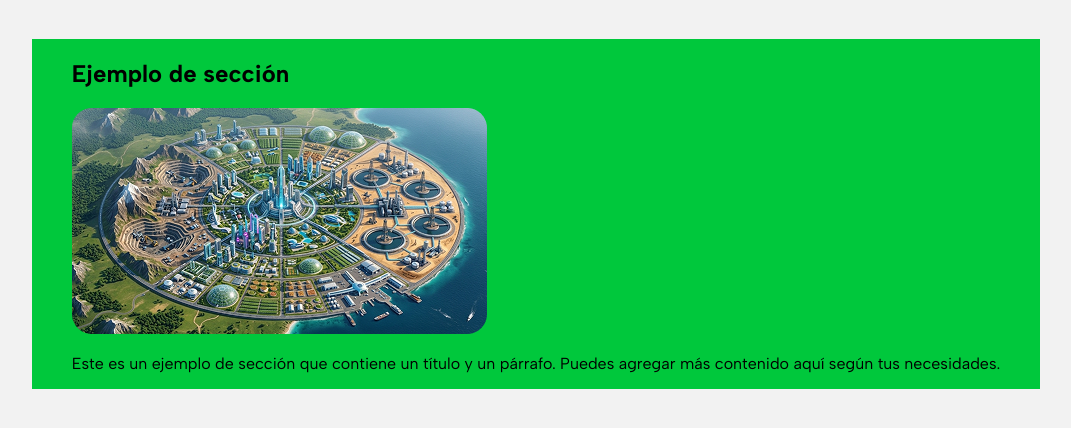
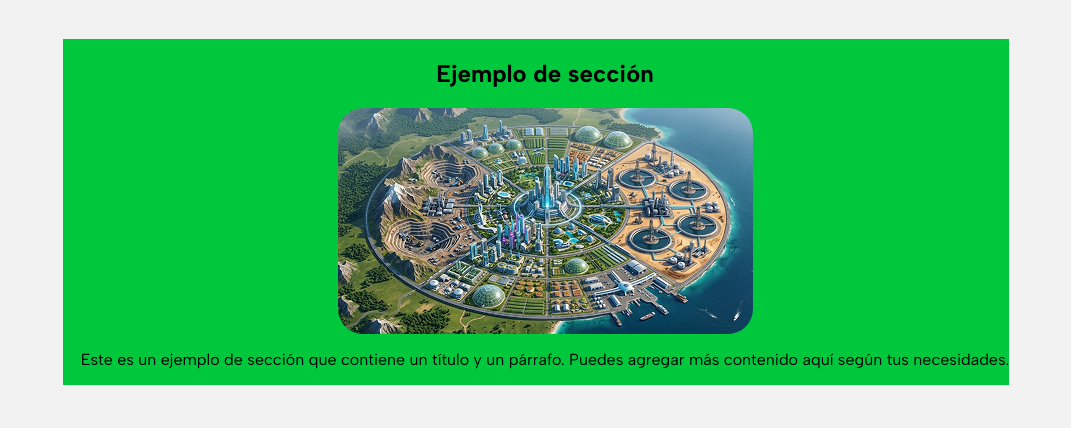
Before and after one commit to CamiloPiamba22/ImaginaryCountry, a plain HTML site: page index.html in a window 1280 px wide. Shown: the part 268-696 px from the top of the page, without its empty margins (104-1175 px from the left). Drawn offline with Linux system fonts and the light colour scheme.

Commit message:
style feat: add img class

```diff
--- a/index.css
+++ b/index.css
@@ -78,7 +78,6 @@
 }
 
 h1 {
-
 font-size: 32px;
 font-style: normal;
 font-weight: 700;
@@ -87,7 +86,11 @@
 }
 
 .example-section {
-    padding: 0 40px;
+    max-width: 100%;
+    display: flex;
+    flex-direction: column;
+    align-items: center;
+    padding-left: 18px;
     max-width: 100%;
 }
 
@@ -98,4 +101,11 @@
     gap: 20px;
     padding: 20px;
     max-width: 100%;
+    margin: 0;
 }
+
+img {
+    max-width: 100%;
+    height: auto;
+    border-radius: 25px;
+}
```
